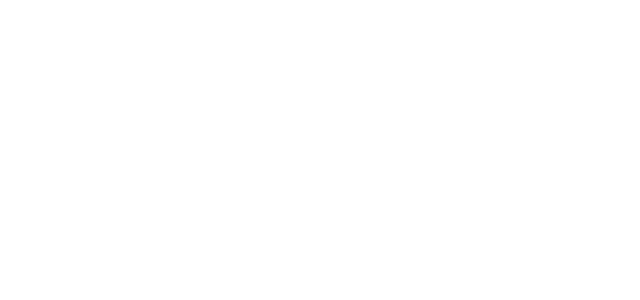
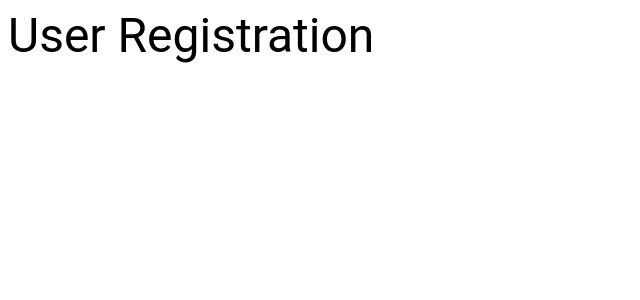
Before and after one commit to MalekianDev/shatel-mobile-challenge, a React (Vite) app in the folder frontend/: page /register in a window 1280 px wide. Shown: the top 300 px of the page, without its empty margins (0-640 px from the left). Built offline with nearby package versions, Linux system fonts and the light colour scheme.

Commit message:
- Added base structure
- Added material ui

```diff
--- /dev/null
+++ b/frontend/src/App.jsx
@@ -0,0 +1,14 @@
+import { RouterProvider } from "react-router";
+import { ThemeProvider } from "@mui/material";
+
+import router from "./router";
+import theme from "./theme";
+
+
+export default function App() {
+  return (
+    <ThemeProvider theme={theme}>
+      <RouterProvider router={router} />
+    </ThemeProvider>
+  );
+}
--- a/frontend/src/main.jsx
+++ b/frontend/src/main.jsx
@@ -1,7 +1,10 @@
 import { StrictMode } from 'react'
 import { createRoot } from 'react-dom/client'
 
+import App from'./App'
+
 createRoot(document.getElementById('root')).render(
   <StrictMode>
+    <App />
   </StrictMode>,
 )
--- /dev/null
+++ b/frontend/src/pages/signup/index.jsx
@@ -0,0 +1,9 @@
+import { Typography } from "@mui/material"
+
+export default function Signup() {
+  return (
+    <div>
+      <Typography variant="h3">User Registration</Typography>
+    </div>
+  )
+}
--- /dev/null
+++ b/frontend/src/theme/index.js
@@ -0,0 +1,3 @@
+import { createTheme } from "@mui/material";
+
+export default createTheme();
```
Also changed, not shown: frontend/package.json (+8 -1 lines), frontend/src/router/index.jsx (added, +12 -0 lines), frontend/src/api/index.js (added), 1 other file (tests, documents, lock files or other folders).
